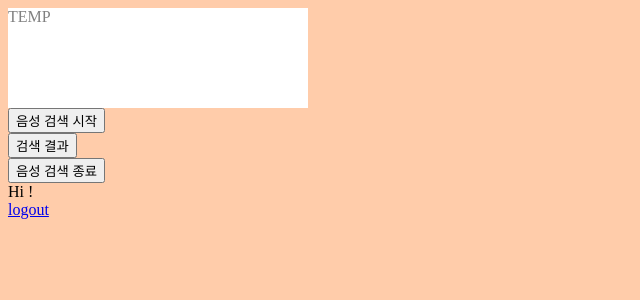
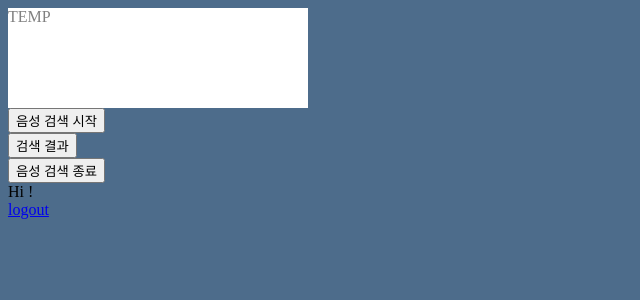
Before and after one commit to Chokwanghwan/CupHolder-KwangsPart, a Flask app: page /users/me/ in a window 1280 px wide. Shown: the top 300 px of the page, without its empty margins (0-640 px from the left). Run offline with Flask 2, Linux system fonts and the light colour scheme; some libraries are stand-ins or nearby versions.

Commit message:
오타와 color 수

```diff
--- a/app/search/views.py
+++ b/app/search/views.py
@@ -10,6 +10,7 @@
 
 @voiceSearch.route("/resultSearch/", methods=['GET'])
 def dic():
+	voiceData = request.args.get('id');
 	if request.method == 'GET':
 		rssUrl = 'http://openapi.naver.com/search?key=51627fdc5735c05d3d74506315ad3422&query='+request.args.get('id')+'&display=5&start=1&target=kin&sort=sim'
 		rssUrl = rssUrl.replace(' ', '%20');
--- a/app/static/css/main.css
+++ b/app/static/css/main.css
@@ -1,3 +1,3 @@
 body {
-    background-color: #ffccaa;
+    background-color: #4d6c8b;
 }
```
Also changed, not shown: app/__init__.py (line endings or trailing spaces).
